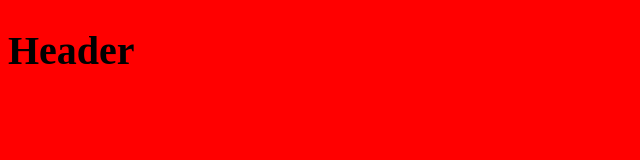
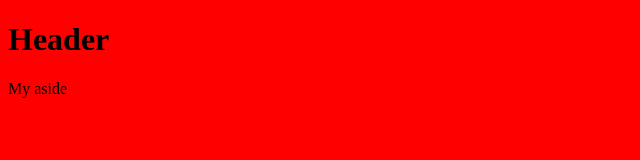
Before and after one commit to Babkaxagivagi/test-repo, a plain HTML site: page index.html in a window 1280 px wide. Shown: the whole page, without its empty margins (0-640 px from the left). Drawn offline with Linux system fonts and the light colour scheme.

Commit message:
Create aside
* Create aside in index.html
* Change font-size

```diff
--- a/css/style.css
+++ b/css/style.css
@@ -1,4 +1,4 @@
 body{
-  font-size: 20px;
+  font-size: 16px;
   background-color: red;
 }
--- a/index.html
+++ b/index.html
@@ -10,5 +10,8 @@
   <header>
     <h1>Header</h1>
   </header>
+  <aside>
+    My aside
+  </aside>
 </body>
 </html>
```
